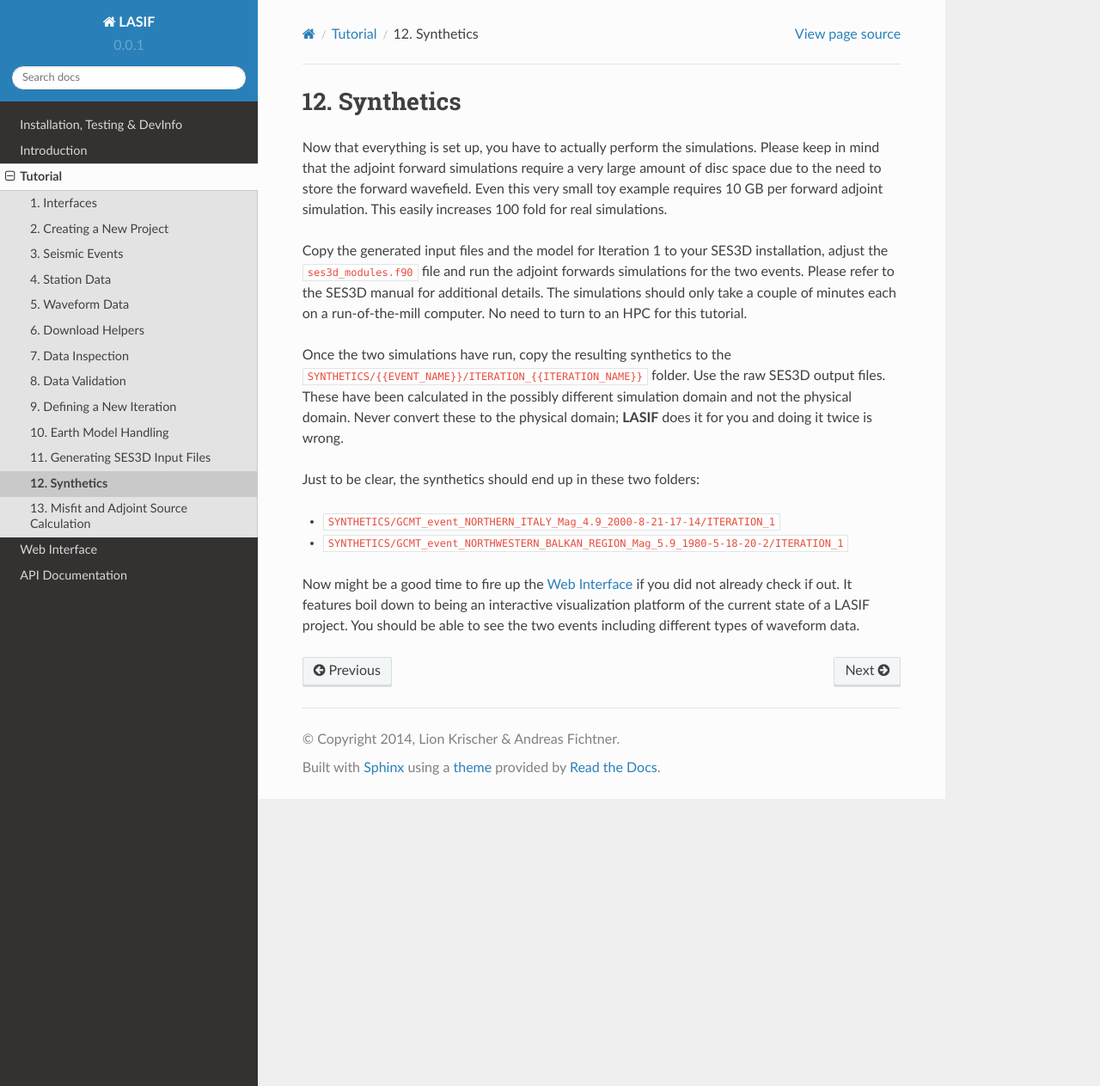
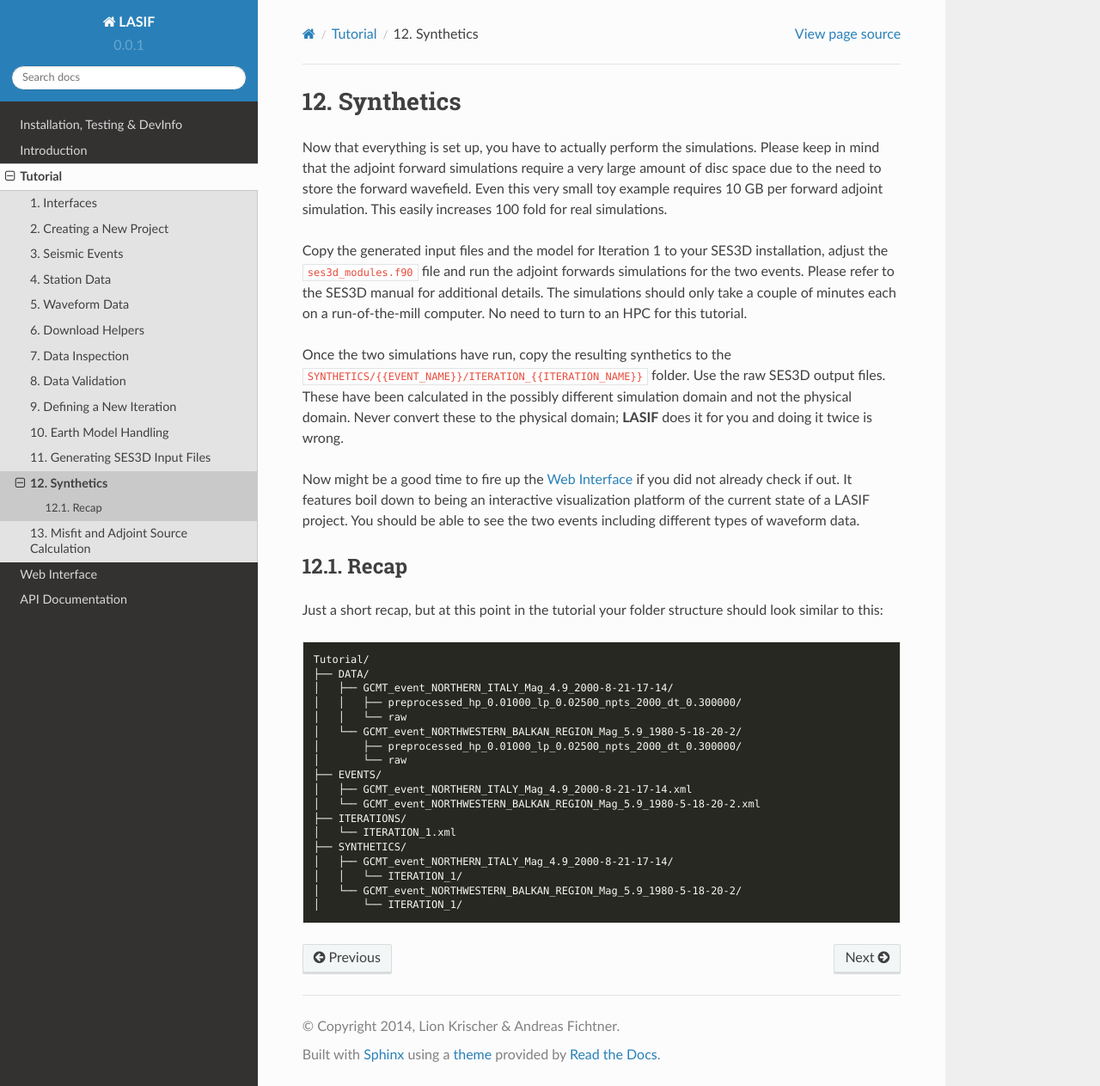
Before and after one commit to krischer/LASIF, a Sphinx documentation site: the page built from doc/tutorial/11_synthetic_waveforms.rst, in a window 1280 px wide and 1263 px high. Shown: the whole window at 86% size. Built offline with Sphinx 7.4.7 and the Read the Docs theme 2.0.0, drawn with Linux system fonts in a browser that asks for light colours; formulas are drawn with MathJax 3; pages that are not in the unit, such as notebooks, are missing from menus.

```diff
--- a/doc/tutorial/11_synthetic_waveforms.rst
+++ b/doc/tutorial/11_synthetic_waveforms.rst
@@ -20,12 +20,35 @@
 simulation domain and not the physical domain. Never convert these to the
 physical domain; **LASIF** does it for you and doing it twice is wrong.
 
-Just to be clear, the synthetics should end up in these two folders:
-
-* ``SYNTHETICS/GCMT_event_NORTHERN_ITALY_Mag_4.9_2000-8-21-17-14/ITERATION_1``
-* ``SYNTHETICS/GCMT_event_NORTHWESTERN_BALKAN_REGION_Mag_5.9_1980-5-18-20-2/ITERATION_1``
-
 Now might be a good time to fire up the :doc:`../webinterface` if you did not
 already check if out. It features boil down to being an interactive
 visualization platform of the current state of a LASIF project. You should
 be able to see the two events including different types of waveform data.
+
+
+Recap
+^^^^^
+
+Just a short recap, but at this point in the tutorial your folder structure
+should look similar to this:
+
+.. code-block:: none
+
+    Tutorial/
+    ├── DATA/
+    │   ├── GCMT_event_NORTHERN_ITALY_Mag_4.9_2000-8-21-17-14/
+    │   │   ├── preprocessed_hp_0.01000_lp_0.02500_npts_2000_dt_0.300000/
+    │   │   └── raw
+    │   └── GCMT_event_NORTHWESTERN_BALKAN_REGION_Mag_5.9_1980-5-18-20-2/
+    │       ├── preprocessed_hp_0.01000_lp_0.02500_npts_2000_dt_0.300000/
+    │       └── raw
+    ├── EVENTS/
+    │   ├── GCMT_event_NORTHERN_ITALY_Mag_4.9_2000-8-21-17-14.xml
+    │   └── GCMT_event_NORTHWESTERN_BALKAN_REGION_Mag_5.9_1980-5-18-20-2.xml
+    ├── ITERATIONS/
+    │   └── ITERATION_1.xml
+    ├── SYNTHETICS/
+    │   ├── GCMT_event_NORTHERN_ITALY_Mag_4.9_2000-8-21-17-14/
+    │   │   └── ITERATION_1/
+    │   └── GCMT_event_NORTHWESTERN_BALKAN_REGION_Mag_5.9_1980-5-18-20-2/
+    │       └── ITERATION_1/
```
Also changed, not shown: doc/tutorial/12_misfits_and_adjoint_sources.rst (+10 -3 lines), 4 other files.
